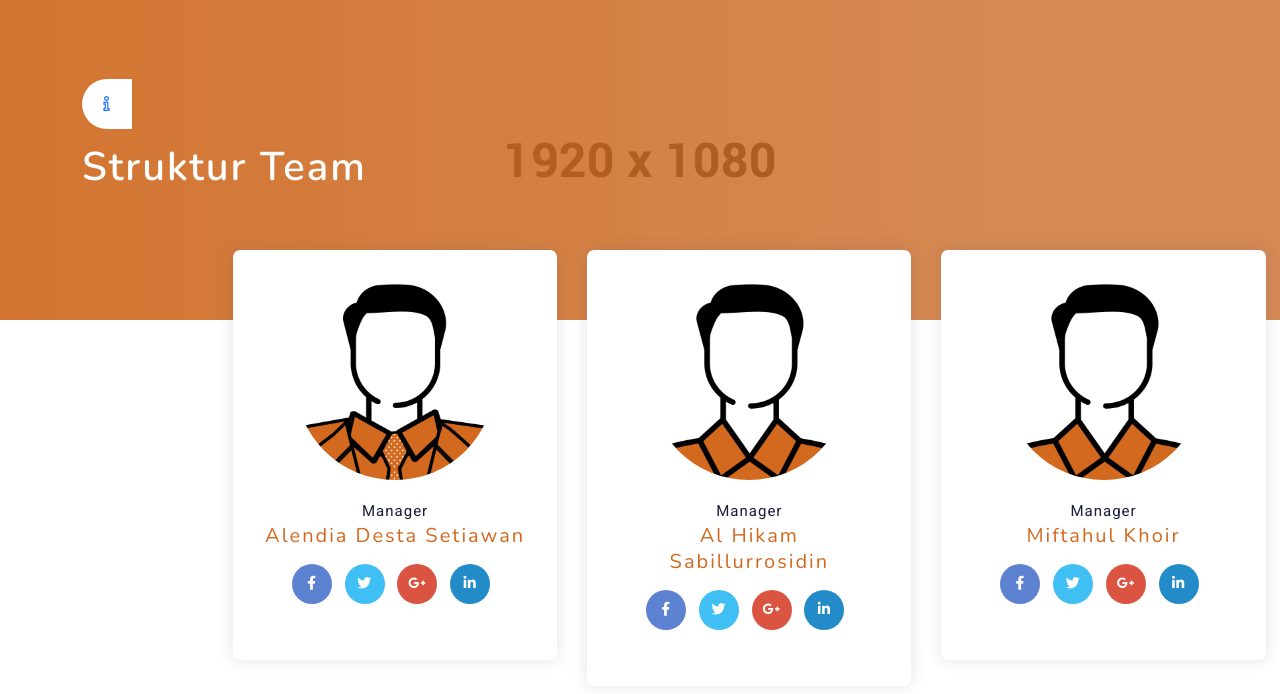
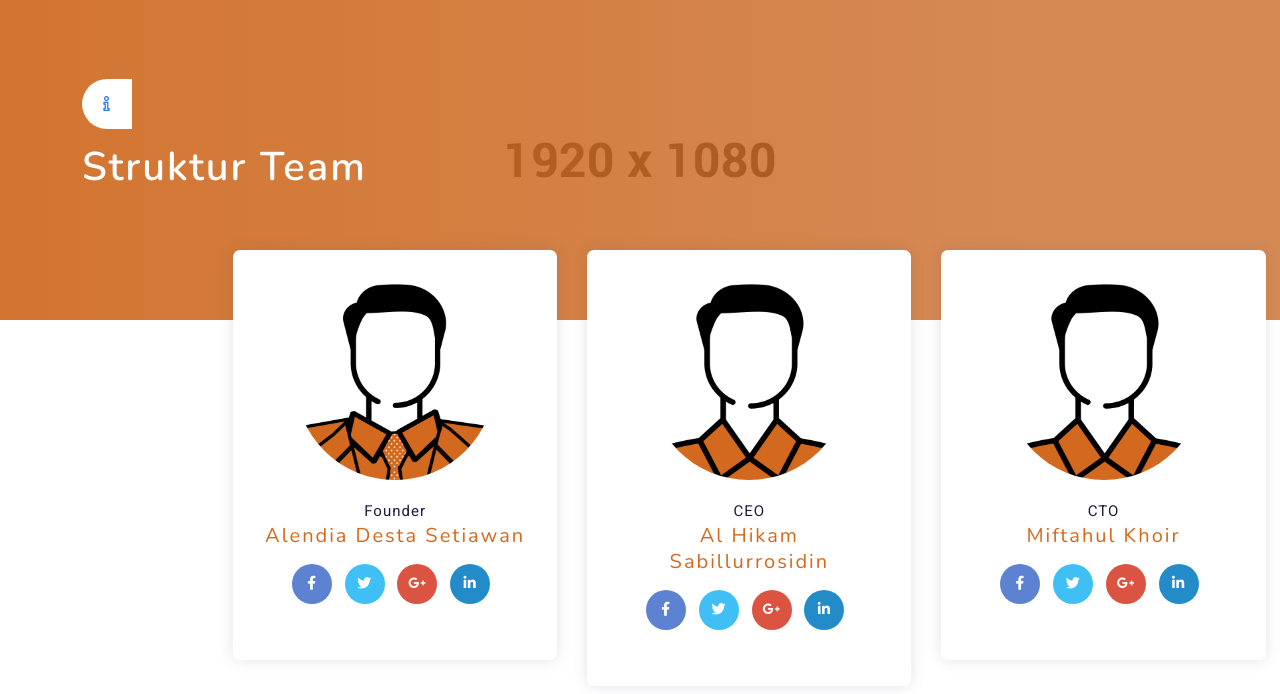
Before and after one commit to liraproject/master-alimni, a Laravel app: page /tentang-kami in a window 1280 px wide. Shown: the part 2342-3036 px from the top of the page. Run offline with Laravel 12, Linux system fonts and the light colour scheme; some libraries are stand-ins or nearby versions; some web fonts are replaced.

```diff
--- a/resources/views/livewire/web/guest/detail-about-us.blade.php
+++ b/resources/views/livewire/web/guest/detail-about-us.blade.php
@@ -134,7 +134,7 @@
                                     <img class="img-fluid rounded box-shadow" src="{{ asset('assets/images/team/Profile-lead.png') }}" alt="">
                                     {{-- <a class="team-link" href="team-single.html"><i class="la la-external-link"></i></a> --}}
                                 </div>
-                                <div class="team-description"> <span>Manager</span>
+                                <div class="team-description"> <span>Founder</span>
                                     <h5>Alendia Desta Setiawan</h5>
                                     <div class="social-icons social-colored circle team-social-icon">
                                         <ul>
@@ -162,7 +162,7 @@
                                     {{-- <a class="team-link" href="team-single.html"><i
                                             class="la la-external-link"></i></a> --}}
                                 </div>
-                                <div class="team-description"> <span>Manager</span>
+                                <div class="team-description"> <span>CEO</span>
                                     <h5>Al Hikam Sabillurrosidin</h5>
                                     <div class="social-icons social-colored circle team-social-icon">
                                         <ul>
@@ -189,7 +189,7 @@
                                     <img class="img-fluid rounded box-shadow" src="{{ asset('assets/images/team/profile.png') }}" alt="">
                                         {{-- <a class="team-link" href="team-single.html"><i class="la la-external-link"></i></a> --}}
                                 </div>
-                                <div class="team-description"> <span>Manager</span>
+                                <div class="team-description"> <span>CTO</span>
                                     <h5>Miftahul Khoir</h5>
                                     <div class="social-icons social-colored circle team-social-icon">
                                         <ul>
@@ -216,7 +216,7 @@
                                     <img class="img-fluid rounded box-shadow" src="{{ asset('assets/images/team/profile.png') }}" alt="">
                                         {{-- <a class="team-link" href="team-single.html"><i class="la la-external-link"></i></a> --}}
                                 </div>
-                                <div class="team-description"> <span>Manager</span>
+                                <div class="team-description"> <span>CMO</span>
                                     <h5>Masyaa'il Khilmi</h5>
                                     <div class="social-icons social-colored circle team-social-icon">
                                         <ul>
```
